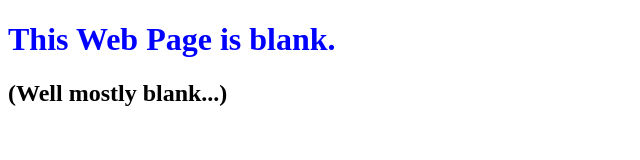
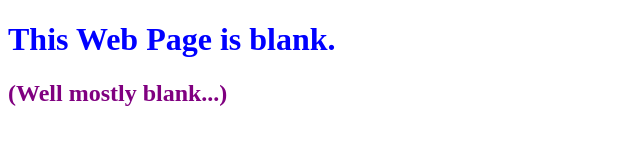
Before and after one commit to XanaJ/0main_openSAP_repo, a plain HTML site: page index.html in a window 1280 px wide. Shown: the whole page, without its empty margins (0-640 px from the left). Drawn offline with Linux system fonts and the light colour scheme.

Commit message:
Changed 2nd header style to purple

```diff
--- a/index.html
+++ b/index.html
@@ -10,7 +10,7 @@
 		<h1 style= "color:Blue">
 			This Web Page is blank.
 		</h1>
-		<h2>
+		<h2 style= "color:Purple">
 			(Well mostly blank...)
 		</h2>
 	</body>
```
